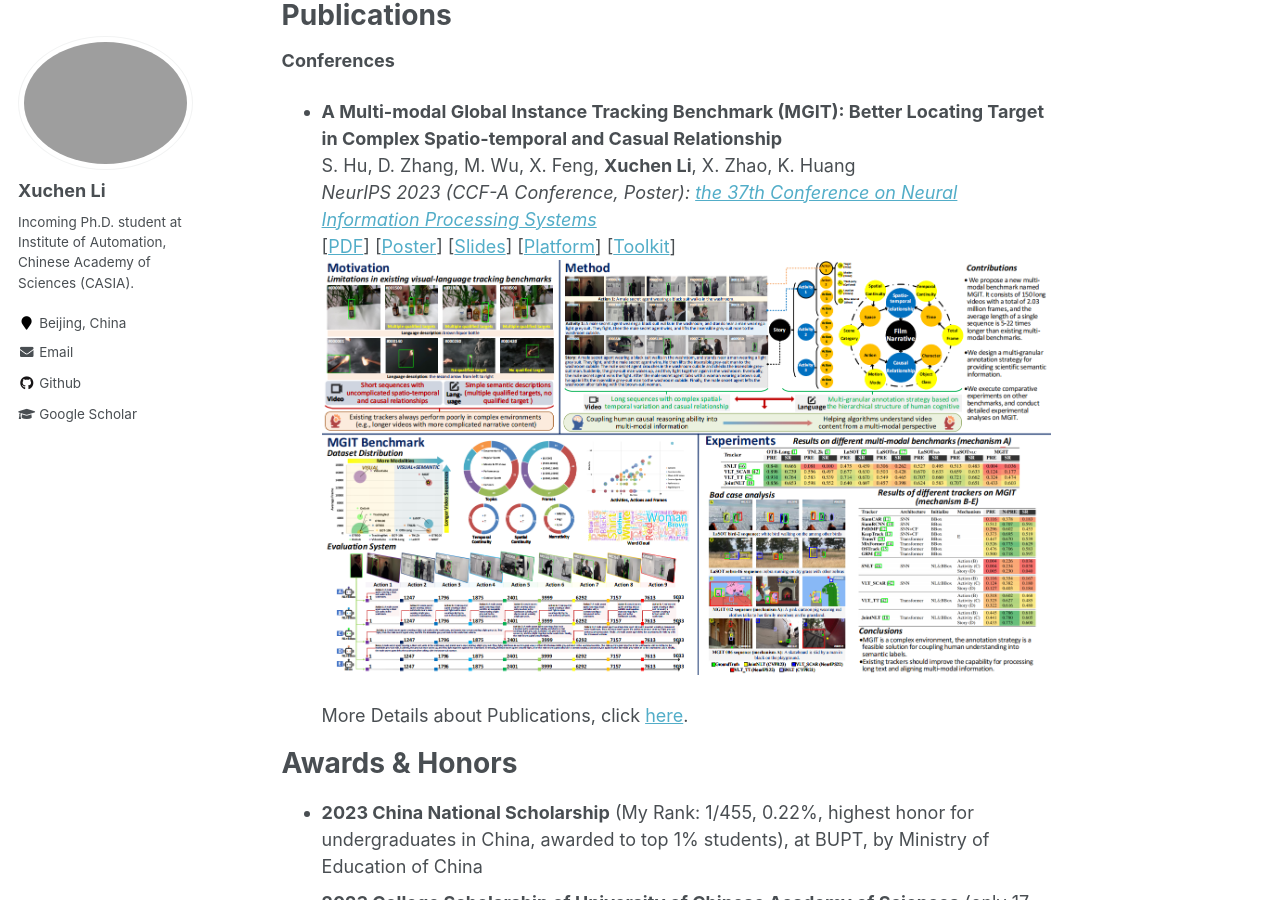
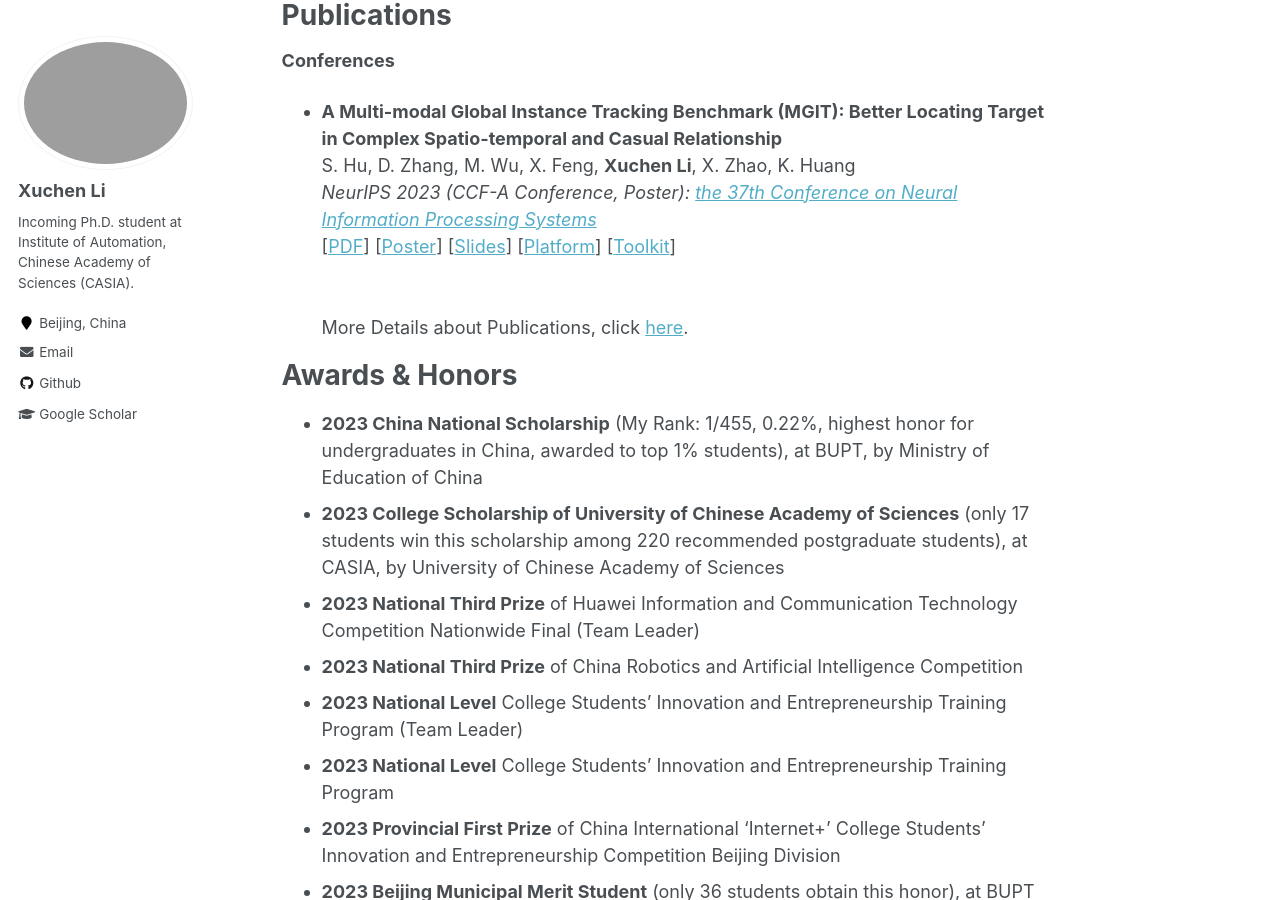
Before and after one commit to Xuchen-Li/Xuchen-Li.github.io, a Jekyll site: the page built from _pages/about.md, in a window 1280 px wide and 900 px high, scrolled down 2040 px. Built offline with Jekyll 4.4.1, drawn with Linux system fonts in a browser that asks for light colours.

Commit message:
Update about.md

```diff
--- a/_pages/about.md
+++ b/_pages/about.md
@@ -64,7 +64,6 @@ Publications
   [[Slides](https://xuchen-li.github.io/files/MGIT-Slides.pdf)]
   [[Platform](http://videocube.aitestunion.com/)]
   [[Toolkit](https://github.com/Xuchen-Li/MGIT-toolkit)]
-![MGIT_pic](https://xuchen-li.github.io/files/MGIT_pic.png)
 <br><br>
 More Details about Publications, click [here](https://xuchen-li.github.io/publications/).
 
```
